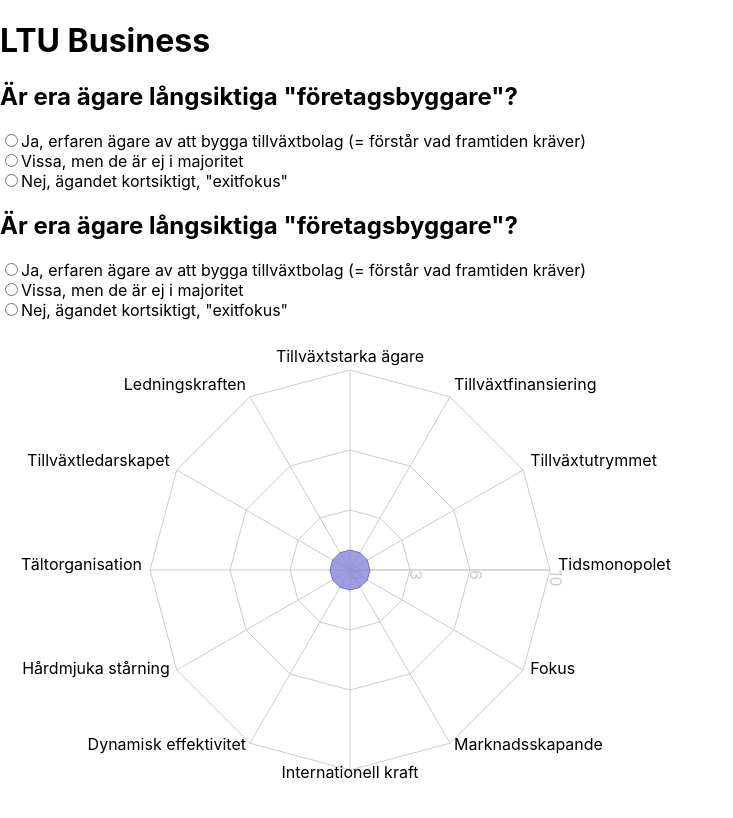
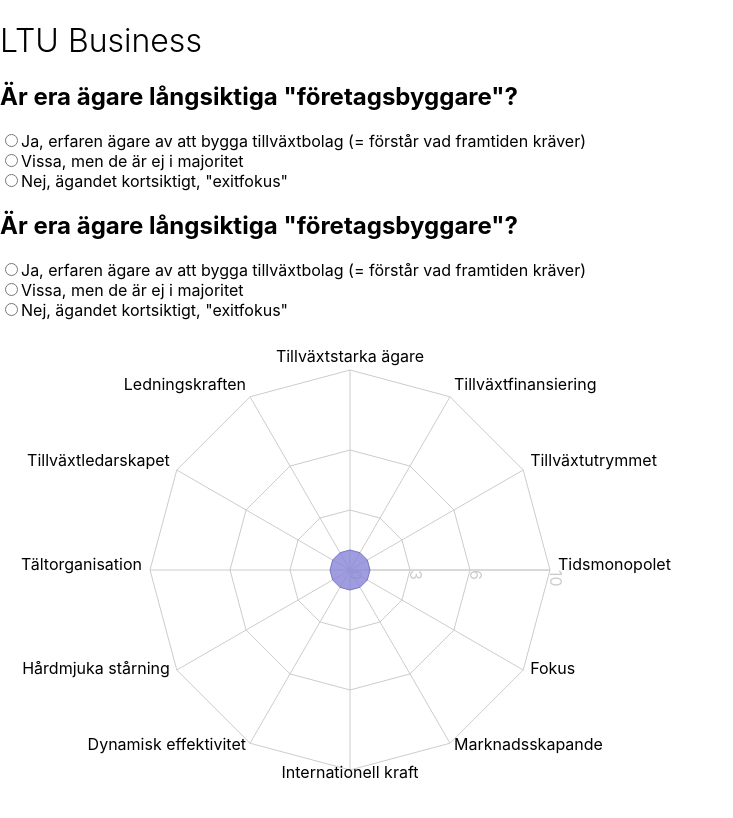
Before and after one commit to snordgren/ltu-business, a React (Create React App) app: page / in a window 1280 px wide. Shown: the top 818 px of the page, without its empty margins (0-733 px from the left). Built offline with nearby package versions, Linux system fonts and the light colour scheme.

Commit message:
Change font weight in h1

```diff
--- a/src/index.css
+++ b/src/index.css
@@ -13,6 +13,10 @@ code {
     monospace;
 }
 
+h1 {
+  font-weight: 300;
+}
+
 form.question-form {
   display: flex;
   flex-direction: column;
```
